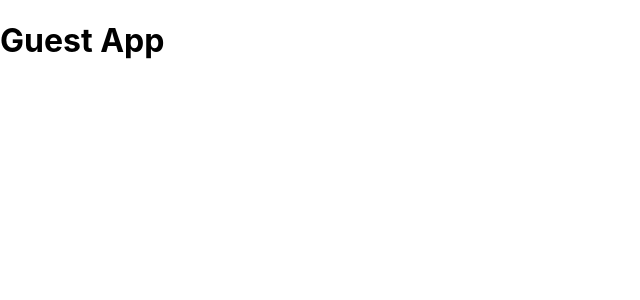
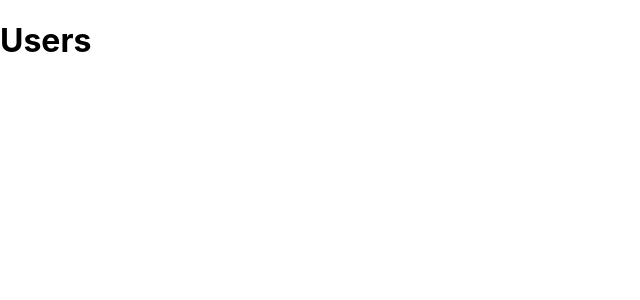
Before and after one commit to Joezanini/guest_user_spa, a React (Create React App) app in the folder guest-app/: page /users in a window 1280 px wide. Shown: the top 300 px of the page, without its empty margins (0-640 px from the left). Built offline with nearby package versions, Linux system fonts and the light colour scheme.

Commit message:
added switch functionality

```diff
--- a/guest-app/src/App.js
+++ b/guest-app/src/App.js
@@ -1,7 +1,19 @@
 import React from 'react';
+import { BrowserRouter as Router, Route, Switch } from 'react-router-dom';
 
 function App() {
-  return <h1>Guest App</h1>;
+  return (
+    <Router>
+      <Switch>
+        <Route exact path="/">
+          <h1>Home</h1>
+        </Route>
+        <Route path="/users">
+          <h1>Users</h1>
+        </Route>
+      </Switch>
+    </Router>
+  );
 }
 
 export default App;
```
Also changed, not shown: guest-app/src/user/components/pages/Users.js (added, +7 -0 lines).
